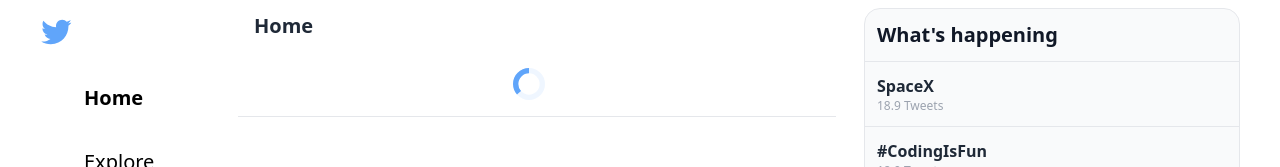
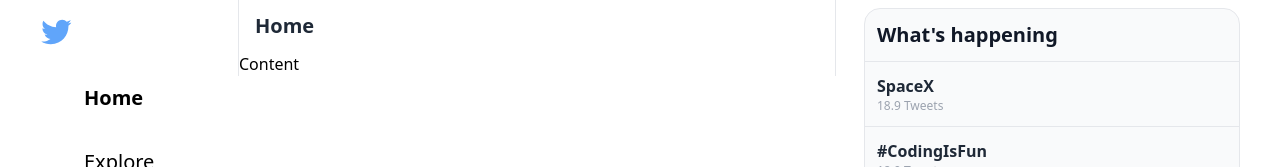
Before and after one commit to Kerizov/TwitterClone, a Nuxt app: page / in a window 1280 px wide. Shown: the top 167 px of the page. Built offline with nearby package versions, Linux system fonts and the light colour scheme; some icons are missing.

Commit message:
fix basic logic of loading content and semantics

```diff
--- a/components/MainSection.vue
+++ b/components/MainSection.vue
@@ -1,9 +1,9 @@
 <template>
-  <div>
+  <div class="border-x" :class="twitterBorderColor">
     <div class="sticky top-0 px-4 py-3 bg-white/80 backdrop-blur-bd dark:bg-dim-900/80">
       <h2 class="text-xl font-bold text-gray-800 dark:text-gray-100">{{ props.title }}</h2>
     </div>
-    <div v-if="loading" class="flex items-center justify-center p-4 border-b" :class="twitterBorderColor">
+    <div v-if="props.loading" class="flex items-center justify-center p-4 border-b" :class="twitterBorderColor">
       <UISpinner/>
     </div>
     <div v-else>
--- a/pages/index.vue
+++ b/pages/index.vue
@@ -1,9 +1,10 @@
 <template>
   <div>
-    <MainSection title="Home" :loading="true">
+    <MainSection title="Home" :loading="loading">
       Content
     </MainSection>
   </div>
 </template>
 <script setup>
+const loading = ref(false)
 </script>
```
